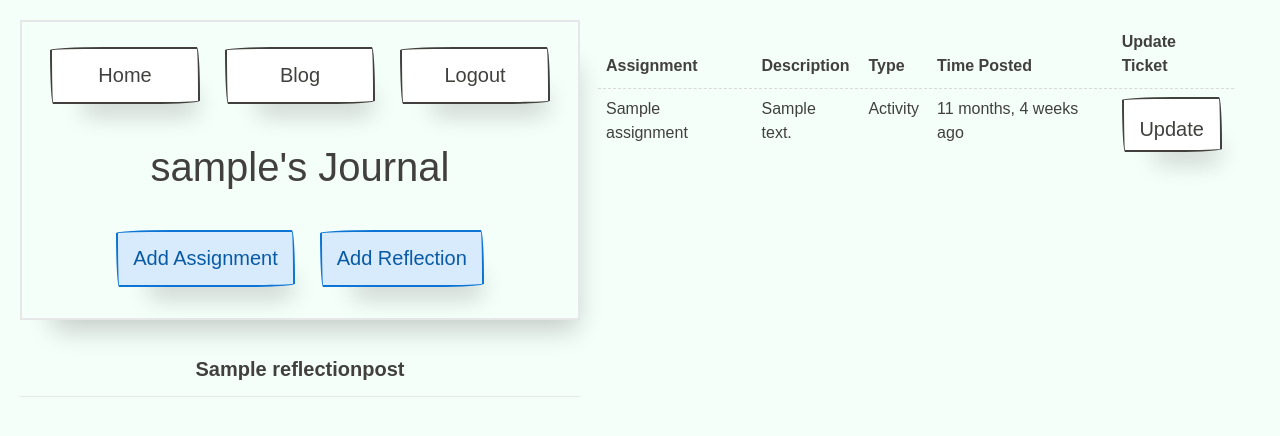
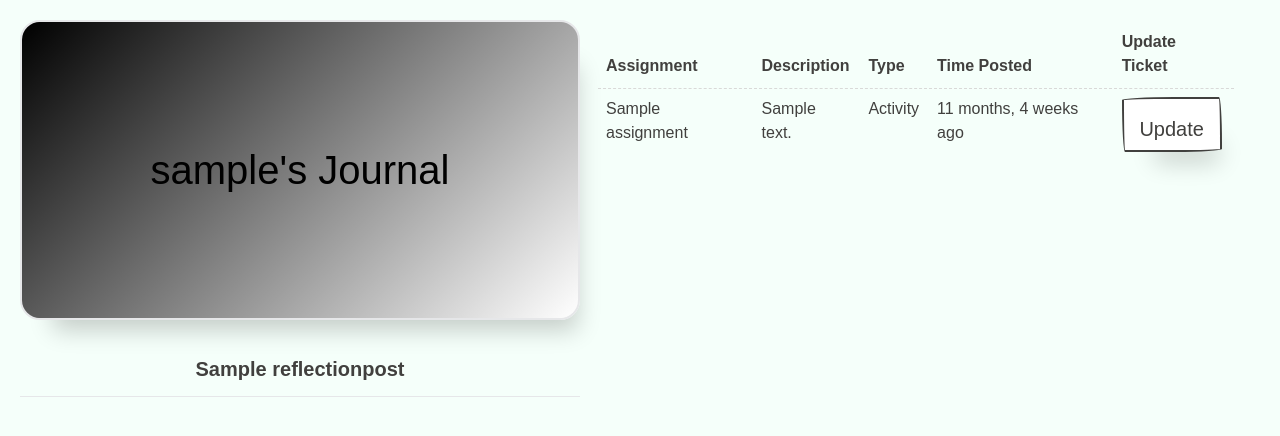
Before and after one commit to tla111/bullet-journal-capstone, a Django app: page /journal/ in a window 1280 px wide. Shown: the top 436 px of the page. Run offline with Django 3.2, Linux system fonts and the light colour scheme; a user stored in the database is signed in; tables that the repository leaves empty hold one stand-in row (values such as "Sample post"); some libraries are stand-ins or nearby versions; some web fonts are replaced.

Commit message:
profile card hover effect working

```diff
--- a/journalbox/settings.py
+++ b/journalbox/settings.py
@@ -31,8 +31,8 @@ SECRET_KEY = str(os.getenv("SECRET_KEY"))
 
 
 # SECURITY WARNING: don't run with debug turned on in production!
-# DEBUG = True
-DEBUG = False
+DEBUG = True
+# DEBUG = False
 DEBUG404 = True
 
 ALLOWED_HOSTS = ['*']
--- a/templates/journal_profile.html
+++ b/templates/journal_profile.html
@@ -66,6 +66,31 @@
       width: 100px;
       height: 55px;
     }
+    .card {
+      position: relative;
+      border-radius: 20px;
+      background: linear-gradient(135deg, black, white)
+    }
+    .card_img {
+     position: absolute;
+     bottom: 0;
+     left: 50%;
+     transform: translateX(-50%);
+     display: flex;
+     justify-content: center;
+     align-items: center;
+     height: 296px;
+     width: 555px;
+     background: linear-gradient(135deg, black, white);
+     border-radius: 20px;
+     transition: 0.5s;
+    }
+    .card:hover .card_img{
+      left: 175%;
+    }
+    .card_img h3 {
+      color: black;
+    }
   </style>
 
   <body>
@@ -91,6 +116,11 @@
                     <a href="/add_reflection/" class="paper-btn btn-secondary">Add Reflection</a>
                   </div>
               </div>
+
+              <div class='card_img'>
+                <h3>{{user.username}}'s Journal</h3>
+              </div>
+
             </div>
           </div>
           <br>
@@ -224,7 +254,8 @@
               </tbody>
             </table>
           </div><!--Table Container-->
-      </div><!--Col-->
+
+        </div><!--Col-->
 
 
     </div>
```
Also changed, not shown: authentication/static/authentication/captain.jpg (added), authentication/static/authentication/captain.png (added), 2 other files.
